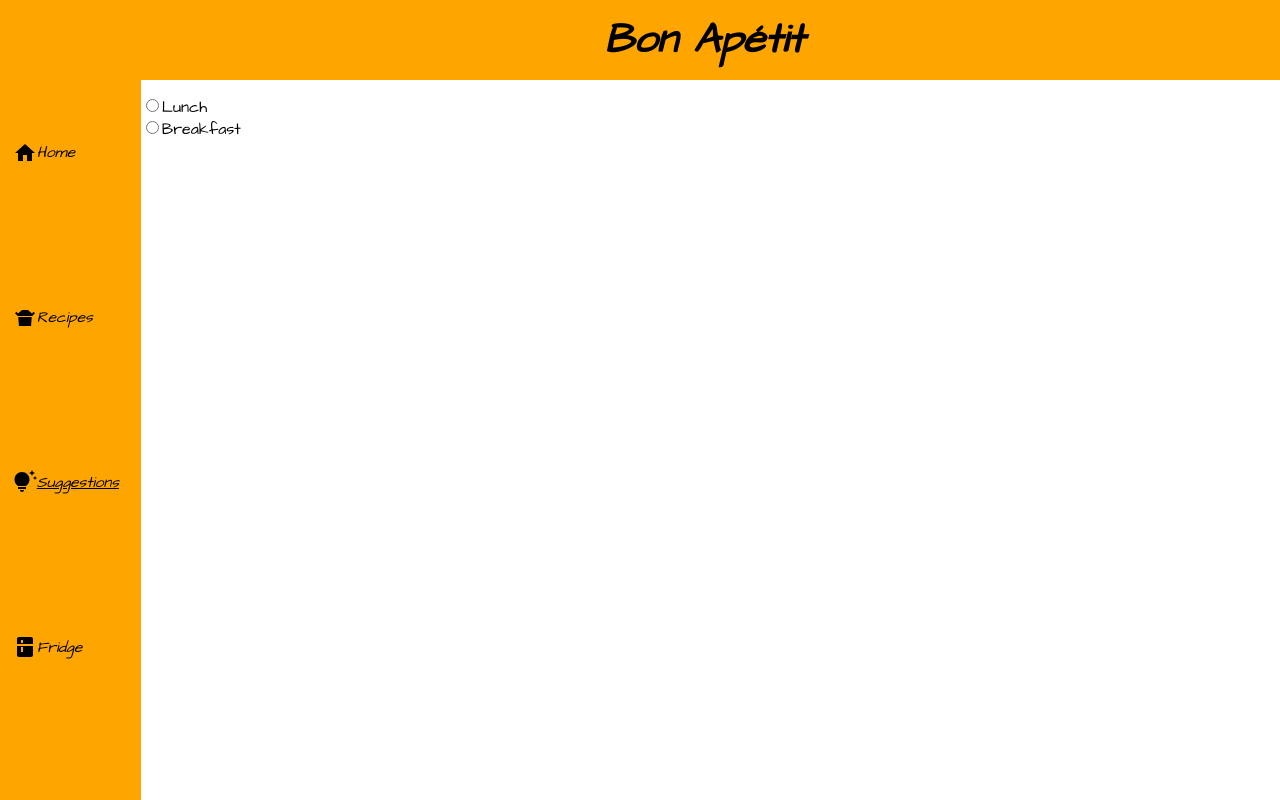
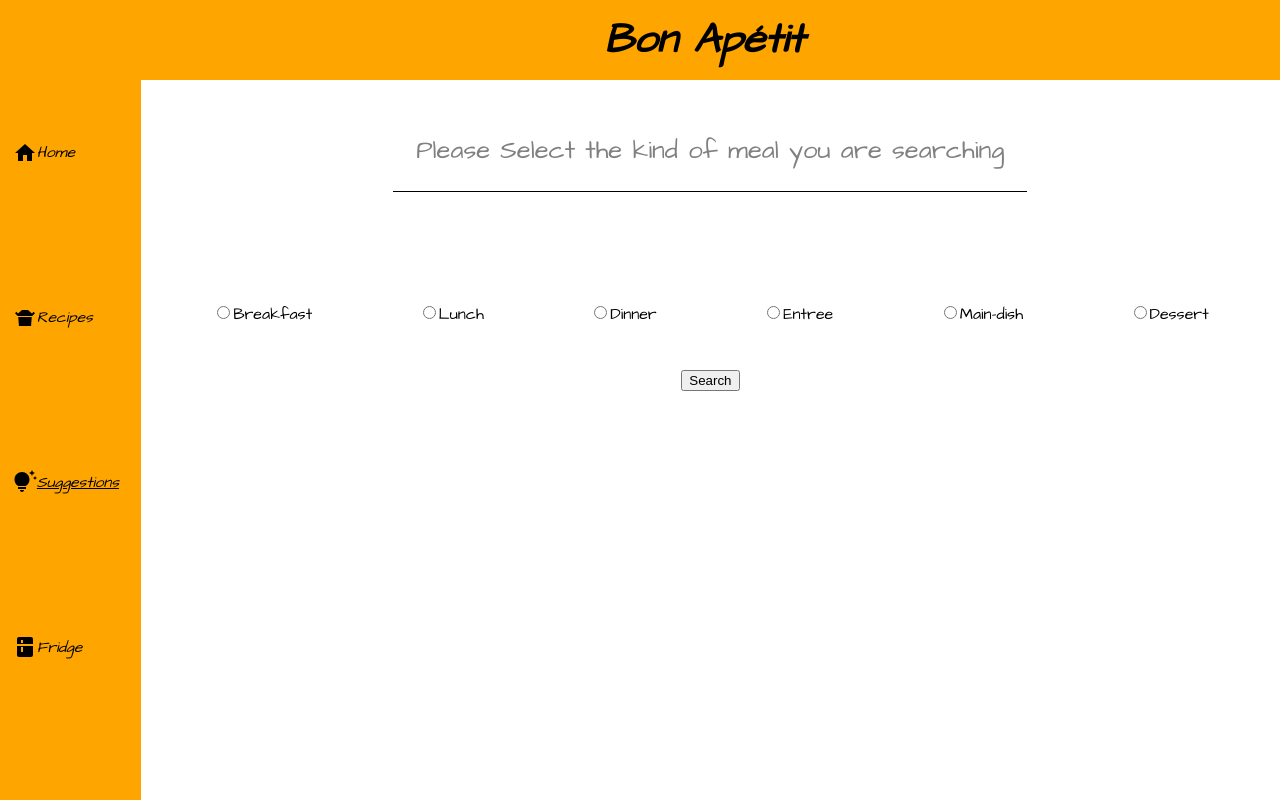
Before and after one commit to Matthieudegny/Bon-Appetit, a React (Create React App) app: page /recipesIdeas in a window 1280 px wide. Built offline with nearby package versions, Linux system fonts and the light colour scheme.

Commit message:
suggestions almost done, miss only button's finitions

```diff
--- a/src/Store/Store.js
+++ b/src/Store/Store.js
@@ -2,12 +2,13 @@ import {
   createStore, applyMiddleware, compose,
 } from 'redux';
 import reducer from '../reducers'
-import middlewareRecipes from './middleware';
+import middlewareRecipes from './recipesMiddleware';
+import middlewareSuggestions from './suggestionsMiddleware';
 
 const composeEnhancers = window.__REDUX_DEVTOOLS_EXTENSION_COMPOSE__ || compose;
 
 const enhancers = composeEnhancers(
-  applyMiddleware(middlewareRecipes),
+  applyMiddleware(middlewareRecipes, middlewareSuggestions),
 );
 
 const store = createStore(reducer,enhancers);
--- /dev/null
+++ b/src/Store/suggestionsMiddleware.js
@@ -0,0 +1,37 @@
+import { FETCH_SUGGESTIONS } from "../actions/actions";
+import { requestSuggestions } from "../request/request";
+import { actionSetSuggestionsList } from "../actions/actions";
+import { actionSetMessageSuggestionsNoResult } from "../actions/actions";
+
+const recipesMiddleware = (store) => (next) => async (action) => {
+
+
+    if(action.type === FETCH_SUGGESTIONS){
+
+        const searchValue = action.payload
+
+        const suggestionsList = await requestSuggestions(searchValue);
+
+        if(suggestionsList){
+
+            if(suggestionsList.length === 0) {
+
+                store.dispatch(actionSetMessageSuggestionsNoResult())
+                // a faire
+            }
+            else{
+
+                store.dispatch(
+                    actionSetSuggestionsList(suggestionsList),)
+
+            }
+        }
+        else{
+            console.log("fetch error")
+
+        }
+    }
+
+    next(action)
+}
+export default recipesMiddleware;
--- a/src/actions/actions.js
+++ b/src/actions/actions.js
@@ -3,6 +3,10 @@ export const SET_RECIPES = 'SET_RECIPES';
 export const SET_LOADING_TRUE = 'SET_LOADING_TRUE'
 export const SET_LOADING_FALSE = 'SET_LOADING_FALSE'
 export const SET_MESSAGE_NULL = 'SET_MESSAGE_NULL'
+export const FETCH_SUGGESTIONS = 'FETCH_SUGGESTIONS'
+export const SET_SUGGESTIONS = 'SET_SUGGESTIONS'
+export const SET_MESSAGE_SUGGESTIONS_NULL = 'SET_MESSAGE_SUGGESTIONS_NULL'
+export const SET_LOADING_SUGGESTIONS_TRUE = 'SET_LOADING_SUGGESTIONS_TRUE'
 
 export const actionFetchRecipes = (searchValue) => ({
   type: FETCH_RECIPESLIST,
@@ -14,7 +18,7 @@ export const actionFetchRecipes = (searchValue) => ({
  * @param {Array<Object>} recipesList tableau de recette
  * @returns {Action}
  */
- export const actionSetRecipesList = (recipesList) => ({
+export const actionSetRecipesList = (recipesList) => ({
   type: SET_RECIPES,
   payload: recipesList,
 });
@@ -30,3 +34,21 @@ export const actionLoadingFalse = () => ({
 export const actionSetMessageNoResult = () => ({
   type : SET_MESSAGE_NULL
 });
+
+export const actionFetchSuggestions = (valueSelected) => ({
+  type: FETCH_SUGGESTIONS,
+  payload: valueSelected,
+});
+
+export const actionSetSuggestionsList = (suggestionsList) => ({
+  type: SET_SUGGESTIONS,
+  payload: suggestionsList
+})
+
+export const actionSetMessageSuggestionsNoResult = () => ({
+  type: SET_MESSAGE_SUGGESTIONS_NULL
+})
+
+export const actionLoadingSuggestionsTrue = () => ({
+  type: SET_LOADING_SUGGESTIONS_TRUE
+})
--- a/src/components/Content/Suggestions/Suggestions.js
+++ b/src/components/Content/Suggestions/Suggestions.js
@@ -1,90 +1,165 @@
 import './suggestions.scss'
-import MenuBookIcon from '@mui/icons-material/MenuBook';
+import { actionFetchSuggestions } from '../../../actions/actions';
+import { actionLoadingSuggestionsTrue } from '../../../actions/actions';
 import { useState } from 'react';
+import { useDispatch, useSelector } from 'react-redux';
+import Skeleton from '@mui/material/Skeleton';
+import CardRecipes from '../CardRecipes/CardRecipes';
 
 function ReciepesIdeas() {
 
-    let [valueSelected, setValueSelected] = useState(false)
+    const dispatch = useDispatch();
+
+    const [valueSelected, setValueSelected] = useState(false)
+    const [message, setMessage] = useState('')
 
     const handleSubmit = (event) => {
+
         event.preventDefault();
-        console.log(event)
-       console.log(event.target)
 
-
-
+       if(!valueSelected){
+           setMessage("Before to search a recipe, please select a type of meal")
+       }
+       else{
+           setMessage("")
+           dispatch(actionLoadingSuggestionsTrue())
+           dispatch(actionFetchSuggestions(valueSelected))
+       }
 
     }
 
-    console.log(valueSelected)
+    const suggestions = useSelector((state) => state.suggestionsReducer.suggestions);
+    const loading = useSelector((state) => state.suggestionsReducer.loading);
+    //const messageError = useSelector((state) => state.suggestionsReducer.message)
+
+    console.log(loading)
 
     return(
 
         <div className="suggestions">
 
-            <div>
-
-
-
-                <div className='suggestions-inputs'>
-                    <input type="radio" name="search" onClick={() => setValueSelected("Lunch")} />
-                    <label >Lunch</label>
-                </div>
-
-                <div className='suggestions-inputs'>
-                    <input type="radio" name="search" onClick={() => setValueSelected("breakfast")}/>
-                    <label >Breakfast</label>
-                </div>
-
-            </div>
-
-            {/* <form action="" onSubmit={handleSubmit}>
+            <form action="" onSubmit={handleSubmit}>
 
                 <div className='suggestions-container-title'>
                     <p>Please Select the kind of meal you are searching</p>
                 </div>
 
+                <div className='suggestions-container-message'>
+                    <p>{message}</p>
+                </div>
+
                 <div className='suggestions-container-inputs'>
 
                     <div className='suggestions-inputs'>
-                        <input type="radio" name="breakfast" value="breakfast" id="breakfast" />
+                        <input type="radio" name="suggestion" onClick={() => setValueSelected("breakfast")}/>
                         <label htmlFor="breakfast">Breakfast</label>
                     </div>
 
                     <div className='suggestions-inputs'>
-                        <input type="radio" name="lunch" />
+                        <input type="radio" name="suggestion" onClick={() => setValueSelected("lunch")} />
                         <label htmlFor="lunch">Lunch</label>
                     </div>
 
                     <div className='suggestions-inputs'>
-                        <input type="radio" name="dinner" />
+                        <input type="radio" name="suggestion" onClick={() => setValueSelected("dinner")}/>
                         <label htmlFor="dinner">Dinner</label>
                     </div>
 
                     <div className='suggestions-inputs'>
-                        <input type="radio" name="entree" />
+                        <input type="radio" name="suggestion" onClick={() => setValueSelected("entree")}/>
                         <label htmlFor="entree">Entree</label>
                     </div>
 
                     <div className='suggestions-inputs'>
-                        <input type="radio" name="main-dish" />
+                        <input type="radio" name="suggestion" onClick={() => setValueSelected("main-dish")}/>
                         <label htmlFor="main-dish">Main-dish</label>
                     </div>
 
                     <div className='suggestions-inputs'>
-                        <input type="radio" name="dessert" />
+                        <input type="radio" name="suggestion" onClick={() => setValueSelected("dessert")}/>
                         <label htmlFor="dessert">Dessert</label>
                     </div>
 
                 </div>
 
-                <button
-                type='submit'
-                className="suggestions-button">
-                    Search
-                </button>
+                <div className='suggestions-container-button'>
+                    <button
+                    type='submit'
+                    className="suggestions-button">
+                        Search
+                    </button>
+                </div>
 
-            </form> */}
+
+            </form>
+
+
+            {loading ? (
+
+                [...Array(3)].map((_, index) => (
+
+                <div className="cardRecipes" key={index}>
+
+                    <div className="cardRecipes-header">
+                    <Skeleton variant="text" sx={{width:"30vw",height:"10vh",margin:"auto"}}/>
+
+                    <Skeleton variant="rectangular" sx={{width:"30vw", height:"30vh"}}/>
+
+                    </div>
+
+                    <div className="cardRecipes-body">
+                    <section className="cardRecipes-body-left" >
+
+                    <Skeleton variant="text" sx={{width:"15vw",height:"5vh",marginRight:"10%"}}/>
+
+                    <div className='cardRecipes-ingredients'>
+                        <Skeleton variant="text" sx={{width:"80%",height:"5vh",marginTop:"5vh"}}/>
+                        <Skeleton variant="text" sx={{width:"80%",height:"5vh"}}/>
+                        <Skeleton variant="text" sx={{width:"80%",height:"5vh"}}/>
+                        <Skeleton variant="text" sx={{width:"80%",height:"5vh"}}/>
+                    </div>
+
+                    </section>
+
+                    <section className="cardRecipes-body-right" >
+
+                        <Skeleton variant="text" sx={{width:"100%",height:"5vh",marginTop:"5vh"}}/>
+                        <Skeleton variant="text" sx={{width:"100%",height:"5vh"}}/>
+                        <Skeleton variant="text" sx={{width:"100%",height:"5vh"}}/>
+                        <Skeleton variant="text" sx={{width:"100%",height:"5vh"}}/>
+                        <Skeleton variant="text" sx={{width:"100%",height:"5vh"}}/>
+
+                    </section>
+                    </div>
+
+                </div>
+
+                ))
+
+            ) : (
+
+                <div>
+                    {suggestions.map((suggestion) => (
+                        <CardRecipes
+                        key = {suggestion.id}
+                        ingredients = {suggestion.extendedIngredients}
+                        image = {suggestion.image}
+                        time = {suggestion.readyInMinutes}
+                        title = {suggestion.title}
+                        explanations = {suggestion.instructions? suggestion.instructions : suggestion.summary}
+                        />
+                    ))}
+                </div>
+
+            )}
+
+
+
+                {/*ajouter bouton pour supprimer le contenu en haut + un suggestions aide? et un autre en bas pour retoruner à la recherceh*/}
+
+
+
+
         </div>
     )
 }
--- a/src/components/Content/Suggestions/suggestions.scss
+++ b/src/components/Content/Suggestions/suggestions.scss
@@ -3,7 +3,7 @@
         width: 100%;
         display: flex;
         justify-content: center;
-    }
+
         p{
             color: gray;
             text-align: center;
@@ -13,3 +13,29 @@
             padding-top: 1%;
         }
     }
+
+    &-container-message{
+        display: flex;
+        justify-content: center;
+        height: 5vh;
+
+    }
+
+    &-container-inputs{
+        margin-top: 3%;
+        display: flex;
+        flex-wrap: wrap;
+        justify-content: space-evenly;
+        align-items: center;
+    }
+
+    &-inputs{
+        padding: 1% 3%;
+    }
+
+    &-container-button{
+        margin-top: 3%;
+        display: flex;
+        justify-content: center;
+    }
+}
--- a/src/reducers/index.js
+++ b/src/reducers/index.js
@@ -1,10 +1,12 @@
 import { combineReducers } from 'redux';
 
 import recipesReducerFile from './recipesReducer';
+import suggestionsReducerFile from './suggestionsReducer';
 
 
 const rootReducer = combineReducers({
   recipesReducer: recipesReducerFile,
+  suggestionsReducer : suggestionsReducerFile
 
 });
 
--- /dev/null
+++ b/src/reducers/suggestionsReducer.js
@@ -0,0 +1,28 @@
+import { SET_SUGGESTIONS } from '../actions/actions';
+import { SET_LOADING_SUGGESTIONS_TRUE } from '../actions/actions';
+
+const initialState = {
+ suggestions:[],
+ loading:false,
+};
+
+function suggestionsReducer(state = initialState, action) {
+    switch (action.type) {
+
+        case SET_SUGGESTIONS:
+          return {
+            ...state,
+            suggestions: action.payload,
+            loading:false
+          };
+         case SET_LOADING_SUGGESTIONS_TRUE:
+           return {
+             ...state,
+            loading:true
+           }
+
+        default:
+        return state;
+    }
+}
+export default suggestionsReducer
```
Also changed, not shown: src/components/Content/Recipes/Recipes.js (+15 -2 lines), src/request/request.js (+14 -2 lines), src/Store/recipesMiddleware.js (renamed from src/Store/middleware.js). Lines whose indentation alone changed are shown as unchanged.
